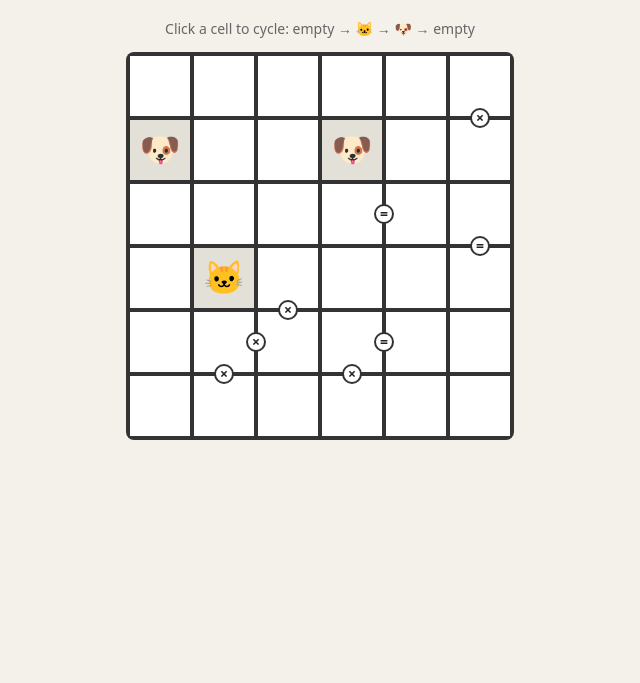
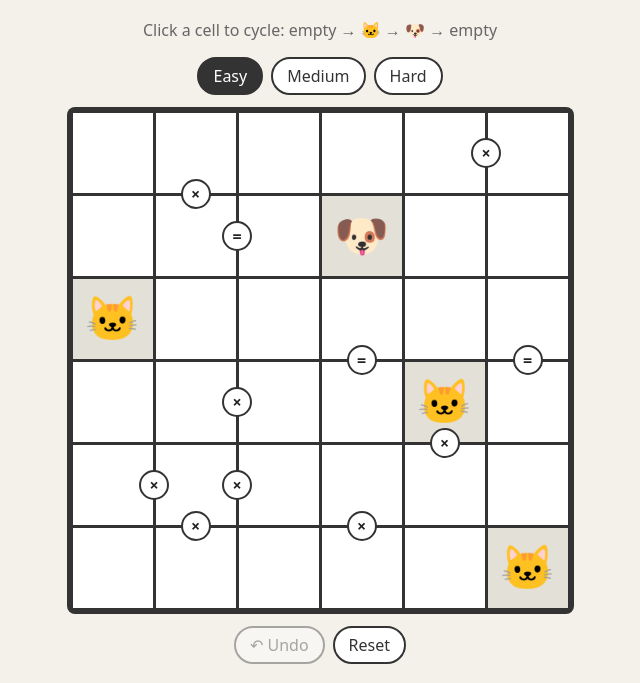
Before and after one commit to wielkate/linkedin-tango, a website built with Vite: page index.html in a window 1280 px wide. Shown: the part 83-766 px from the top of the page, without its empty margins (320-960 px from the left). Built offline with nearby package versions, Linux system fonts and the light colour scheme.

Commit message:
Add difficulty levels, new styles, JSON puzzles, add undo, reset, CSS animation delay

```diff
--- a/index.html
+++ b/index.html
@@ -9,7 +9,12 @@
     <main>
       <h1>Tango</h1>
       <p class="hint">Click a cell to cycle: empty → 🐱 → 🐶 → empty</p>
+      <div id="difficulty"></div>
       <div id="board"></div>
+      <div id="controls">
+        <button type="button" id="undo" class="control-button">↶ Undo</button>
+        <button type="button" id="reset" class="control-button">Reset</button>
+      </div>
       <p id="status"></p>
     </main>
     <script type="module" src="/src/main.ts"></script>
--- /dev/null
+++ b/src/controls.css
@@ -0,0 +1,34 @@
+#controls {
+  display: flex;
+  justify-content: center;
+  gap: 8px;
+  margin-top: 12px;
+}
+
+#difficulty {
+  display: flex;
+  justify-content: center;
+  gap: 8px;
+  margin-bottom: 12px;
+}
+
+.difficulty-button,
+.control-button {
+  padding: 6px 14px;
+  border: 2px solid #333;
+  border-radius: 999px;
+  background: #fff;
+  color: #333;
+  font: inherit;
+  cursor: pointer;
+}
+
+.control-button:disabled {
+  opacity: 0.4;
+  cursor: default;
+}
+
+.difficulty-button.selected {
+  background: #333;
+  color: #fff;
+}
--- /dev/null
+++ b/src/difficulty.ts
@@ -0,0 +1,30 @@
+import './controls.css';
+import { DIFFICULTIES, type Difficulty } from './puzzle';
+
+const DIFFICULTY_LABELS: Record<Difficulty, string> = {
+  easy: 'Easy',
+  medium: 'Medium',
+  hard: 'Hard',
+};
+
+// Builds one button per difficulty and marks the selected one.
+export function renderDifficultyPicker(
+  pickerElement: HTMLElement,
+  selectedDifficulty: Difficulty,
+  onDifficultySelected: (difficulty: Difficulty) => void,
+): void {
+  pickerElement.replaceChildren();
+
+  for (const difficulty of DIFFICULTIES) {
+    const isSelected = difficulty === selectedDifficulty;
+
+    const buttonElement = document.createElement('button');
+    buttonElement.type = 'button';
+    buttonElement.className = 'difficulty-button';
+    buttonElement.classList.toggle('selected', isSelected);
+    buttonElement.setAttribute('aria-pressed', String(isSelected));
+    buttonElement.textContent = DIFFICULTY_LABELS[difficulty];
+    buttonElement.addEventListener('click', () => onDifficultySelected(difficulty));
+    pickerElement.appendChild(buttonElement);
+  }
+}
--- /dev/null
+++ b/src/error-highlight.css
@@ -0,0 +1,23 @@
+/* A rule-breaking cell turns red one second after it is drawn. The delay is a zero-length
+   animation that starts late: until it starts, the cell keeps its normal colour.
+   renderBoard recreates the cells on every move, which restarts the delay by itself,
+   so no timer or extra render is needed. */
+.cell.error {
+  animation: reveal-error-on-cell 0s linear 1s backwards;
+}
+
+.cell.locked.error {
+  animation-name: reveal-error-on-locked-cell;
+}
+
+@keyframes reveal-error-on-cell {
+  from {
+    background: #fff;
+  }
+}
+
+@keyframes reveal-error-on-locked-cell {
+  from {
+    background: #e3e0d8;
+  }
+}
--- /dev/null
+++ b/src/history.ts
@@ -0,0 +1,27 @@
+import type { CellPosition, CellValue } from './board';
+
+export interface CellChange {
+  position: CellPosition;
+  previousValue: CellValue;
+}
+
+// Remembers every cell change so the player can take them back one by one.
+export class ChangeHistory {
+  private readonly changes: CellChange[] = [];
+
+  record(change: CellChange): void {
+    this.changes.push(change);
+  }
+
+  takeLast(): CellChange | undefined {
+    return this.changes.pop();
+  }
+
+  isEmpty(): boolean {
+    return this.changes.length === 0;
+  }
+
+  clear(): void {
+    this.changes.length = 0;
+  }
+}
--- a/src/main.ts
+++ b/src/main.ts
@@ -7,13 +7,22 @@ import {
   toCellKey,
   type CellPosition,
 } from './board';
-import { edgeHints, givenCells } from './puzzle';
+import { renderDifficultyPicker } from './difficulty';
+import { ChangeHistory } from './history';
+import { DEFAULT_DIFFICULTY, puzzles, type Difficulty } from './puzzle';
 import { renderBoard } from './render';
 import { findCellsBreakingRules, isSolved } from './rules';
 
-const board = createBoardWithGivenCells(givenCells);
-const lockedCellKeys = new Set(givenCells.map(toCellKey));
+let selectedDifficulty: Difficulty = DEFAULT_DIFFICULTY;
+let { givenCells, edgeHints } = puzzles[selectedDifficulty];
+let board = createBoardWithGivenCells(givenCells);
+let lockedCellKeys = new Set(givenCells.map(toCellKey));
 
+const changeHistory = new ChangeHistory();
+
+const difficultyElement = getRequiredElement('difficulty');
+const undoButton = getRequiredButton('undo');
+const resetButton = getRequiredButton('reset');
 const boardElement = getRequiredElement('board');
 const statusElement = getRequiredElement('status');
 
@@ -27,6 +36,34 @@ function getRequiredElement(elementId: string): HTMLElement {
   return element;
 }
 
+function getRequiredButton(elementId: string): HTMLButtonElement {
+  return getRequiredElement(elementId) as HTMLButtonElement;
+}
+
+function startPuzzle(difficulty: Difficulty): void {
+  selectedDifficulty = difficulty;
+  ({ givenCells, edgeHints } = puzzles[difficulty]);
+  resetBoard();
+}
+
+function resetBoard(): void {
+  changeHistory.clear();
+  board = createBoardWithGivenCells(givenCells);
+  lockedCellKeys = new Set(givenCells.map(toCellKey));
+  render();
+}
+
+function undoLastChange(): void {
+  const lastChange = changeHistory.takeLast();
+
+  if (lastChange === undefined) {
+    return;
+  }
+
+  setCellValue(board, lastChange.position, lastChange.previousValue);
+  render();
+}
+
 function handleCellClick(position: CellPosition): void {
   const isLocked = lockedCellKeys.has(toCellKey(position));
 
@@ -34,18 +71,21 @@ function handleCellClick(position: CellPosition): void {
     return;
   }
 
-  const nextValue = getNextCellValue(getCellValue(board, position));
-  setCellValue(board, position, nextValue);
+  const previousValue = getCellValue(board, position);
+  changeHistory.record({ position, previousValue });
+  setCellValue(board, position, getNextCellValue(previousValue));
   render();
 }
 
 function render(): void {
+  renderDifficultyPicker(difficultyElement, selectedDifficulty, startPuzzle);
   const cellKeysBreakingRules = findCellsBreakingRules(board, edgeHints);
   renderBoard(
     boardElement,
     { board, lockedCellKeys, cellKeysBreakingRules, edgeHints },
     handleCellClick,
   );
+  undoButton.disabled = changeHistory.isEmpty();
   statusElement.textContent = createStatusMessage();
 }
 
@@ -56,4 +96,6 @@ function createStatusMessage(): string {
   return '';
 }
 
+undoButton.addEventListener('click', undoLastChange);
+resetButton.addEventListener('click', resetBoard);
 render();
--- a/src/puzzle.ts
+++ b/src/puzzle.ts
@@ -1,53 +1,19 @@
-import { CAT, DOG, type EdgeHint, type GivenCell } from './board';
+import type { EdgeHint, GivenCell } from './board';
+import puzzlesData from './puzzles.json';
 
-// One hard-coded puzzle with a unique solution (generated offline).
-// Rows and columns are counted from 0, starting at the top-left cell.
+// The puzzles live in puzzles.json: one per difficulty, each with a unique solution
+// (generated offline). Rows and columns are counted from 0, starting at the top-left
+// cell. Cell values are 0 for 🐱 and 1 for 🐶. Fewer clues make a puzzle harder.
 
-export const givenCells: GivenCell[] = [
-  { row: 1, column: 0, value: DOG },
-  { row: 1, column: 3, value: DOG },
-  { row: 3, column: 1, value: CAT },
-];
+export const DIFFICULTIES = ['easy', 'medium', 'hard'] as const;
 
-export const edgeHints: EdgeHint[] = [
-  {
-    first: { row: 0, column: 5 },
-    second: { row: 1, column: 5 },
-    type: 'different',
-  },
-  {
-    first: { row: 2, column: 3 },
-    second: { row: 2, column: 4 },
-    type: 'same',
-  },
-  {
-    first: { row: 2, column: 5 },
-    second: { row: 3, column: 5 },
-    type: 'same',
-  },
-  {
-    first: { row: 3, column: 2 },
-    second: { row: 4, column: 2 },
-    type: 'different',
-  },
-  {
-    first: { row: 4, column: 1 },
-    second: { row: 4, column: 2 },
-    type: 'different',
-  },
-  {
-    first: { row: 4, column: 1 },
-    second: { row: 5, column: 1 },
-    type: 'different',
-  },
-  {
-    first: { row: 4, column: 3 },
-    second: { row: 4, column: 4 },
-    type: 'same',
-  },
-  {
-    first: { row: 4, column: 3 },
-    second: { row: 5, column: 3 },
-    type: 'different',
-  },
-];
+export type Difficulty = (typeof DIFFICULTIES)[number];
+
+export const DEFAULT_DIFFICULTY: Difficulty = 'easy';
+
+export interface Puzzle {
+  givenCells: GivenCell[];
+  edgeHints: EdgeHint[];
+}
+
+export const puzzles = puzzlesData as Record<Difficulty, Puzzle>;
--- /dev/null
+++ b/src/puzzles.json
@@ -0,0 +1,326 @@
+{
+  "easy": {
+    "givenCells": [
+      {
+        "row": 1,
+        "column": 3,
+        "value": 1
+      },
+      {
+        "row": 2,
+        "column": 0,
+        "value": 0
+      },
+      {
+        "row": 3,
+        "column": 4,
+        "value": 0
+      },
+      {
+        "row": 5,
+        "column": 5,
+        "value": 0
+      }
+    ],
+    "edgeHints": [
+      {
+        "first": {
+          "row": 0,
+          "column": 1
+        },
+        "second": {
+          "row": 1,
+          "column": 1
+        },
+        "type": "different"
+      },
+      {
+        "first": {
+          "row": 0,
+          "column": 4
+        },
+        "second": {
+          "row": 0,
+          "column": 5
+        },
+        "type": "different"
+      },
+      {
+        "first": {
+          "row": 1,
+          "column": 1
+        },
+        "second": {
+          "row": 1,
+          "column": 2
+        },
+        "type": "same"
+      },
+      {
+        "first": {
+          "row": 2,
+          "column": 3
+        },
+        "second": {
+          "row": 3,
+          "column": 3
+        },
+        "type": "same"
+      },
+      {
+        "first": {
+          "row": 2,
+          "column": 5
+        },
+        "second": {
+          "row": 3,
+          "column": 5
+        },
+        "type": "same"
+      },
+      {
+        "first": {
+          "row": 3,
+          "column": 1
+        },
+        "second": {
+          "row": 3,
+          "column": 2
+        },
+        "type": "different"
+      },
+      {
+        "first": {
+          "row": 3,
+          "column": 4
+        },
+        "second": {
+          "row": 4,
+          "column": 4
+        },
+        "type": "different"
+      },
+      {
+        "first": {
+          "row": 4,
+          "column": 0
+        },
+        "second": {
+          "row": 4,
+          "column": 1
+        },
+        "type": "different"
+      },
+      {
+        "first": {
+          "row": 4,
+          "column": 1
+        },
+        "second": {
+          "row": 4,
+          "column": 2
+        },
+        "type": "different"
+      },
+      {
+        "first": {
+          "row": 4,
+          "column": 1
+        },
+        "second": {
+          "row": 5,
+          "column": 1
+        },
+        "type": "different"
+      },
+      {
+        "first": {
+          "row": 4,
+          "column": 3
+        },
+        "second": {
+          "row": 5,
+          "column": 3
+        },
+        "type": "different"
+      }
+    ]
+  },
+  "medium": {
+    "givenCells": [
+      {
+        "row": 0,
+        "column": 4,
+        "value": 0
+      },
+      {
+        "row": 1,
+        "column": 0,
+        "value": 1
+      },
+      {
+        "row": 3,
+        "column": 4,
+        "value": 0
+      },
+      {
+        "row": 4,
+        "column": 1,
+        "value": 1
+      }
+    ],
+    "edgeHints": [
+      {
+        "first": {
+          "row": 0,
+          "column": 4
+        },
+        "second": {
+          "row": 1,
+          "column": 4
+        },
+        "type": "different"
+      },
+      {
+        "first": {
+          "row": 1,
+          "column": 5
+        },
+        "second": {
+          "row": 2,
+          "column": 5
+        },
+        "type": "different"
+      },
+      {
+        "first": {
+          "row": 2,
+          "column": 1
+        },
+        "second": {
+          "row": 2,
+          "column": 2
+        },
+        "type": "same"
+      },
+      {
+        "first": {
+          "row": 2,
+          "column": 3
+        },
+        "second": {
+          "row": 3,
+          "column": 3
+        },
+        "type": "same"
+      },
+      {
+        "first": {
+          "row": 4,
+          "column": 1
+        },
+        "second": {
+          "row": 5,
+          "column": 1
+        },
+        "type": "different"
+      },
+      {
+        "first": {
+          "row": 4,
+          "column": 3
+        },
+        "second": {
+          "row": 4,
+          "column": 4
+        },
+        "type": "same"
+      },
+      {
+        "first": {
+          "row": 5,
+          "column": 0
+        },
+        "second": {
+          "row": 5,
+          "column": 1
+        },
+        "type": "different"
+      },
+      {
+        "first": {
+          "row": 5,
+          "column": 3
+        },
+        "second": {
+          "row": 5,
+          "column": 4
+        },
+        "type": "different"
+      }
+    ]
+  },
+  "hard": {
+    "givenCells": [
+      {
+        "row": 0,
+        "column": 1,
+        "value": 1
+      },
+      {
+        "row": 0,
+        "column": 5,
+        "value": 1
+      },
+      {
+        "row": 2,
+        "column": 0,
+        "value": 0
+      },
+      {
+        "row": 3,
+        "column": 5,
+        "value": 1
+      },
+      {
+        "row": 4,
+        "column": 0,
+        "value": 0
+      },
+      {
+        "row": 4,
+        "column": 2,
+        "value": 0
+      },
+      {
+        "row": 5,
+        "column": 3,
+        "value": 0
+      }
+    ],
+    "edgeHints": [
+      {
+        "first": {
+          "row": 0,
+          "column": 2
+        },
+        "second": {
+          "row": 1,
+          "column": 2
+        },
+        "type": "same"
+      },
+      {
+        "first": {
+          "row": 2,
+          "column": 3
+        },
+        "second": {
+          "row": 2,
+          "column": 4
+        },
+        "type": "same"
+      }
+    ]
+  }
+}
--- a/src/render.ts
+++ b/src/render.ts
@@ -1,3 +1,4 @@
+import './error-highlight.css';
 import {
   BOARD_SIZE,
   SYMBOL_EMOJIS,
--- a/src/style.css
+++ b/src/style.css
@@ -1,9 +1,9 @@
 :root {
   /* Every cell is a square of the same size: width and height both use --cell-size. */
-  --cell-size: min(13vw, 60px);
-  --cell-gap: 4px;
-  --board-padding: 4px;
-  --hint-size: 20px;
+  --cell-size: min(25vw, 80px);
+  --cell-gap: 3px;
+  --board-padding: 6px;
+  --hint-size: 30px;
 }
 
 body {
@@ -22,7 +22,7 @@ main {
 
 .hint {
   color: #666;
-  font-size: 14px;
+  font-size: 16px;
 }
 
 #board {
@@ -71,7 +71,7 @@ main {
   background: #fff;
   border: 2px solid #333;
   font-weight: 700;
-  font-size: 14px;
+  font-size: 16px;
   pointer-events: none;
   z-index: 2;
 }
--- a/tsconfig.json
+++ b/tsconfig.json
@@ -6,7 +6,8 @@
     "strict": true,
     "noEmit": true,
     "lib": ["ES2022", "DOM"],
-    "skipLibCheck": true
+    "skipLibCheck": true,
+    "resolveJsonModule": true
   },
   "include": ["src"]
 }
```
Also changed, not shown: .run/Run Application.run.xml, README.md.
